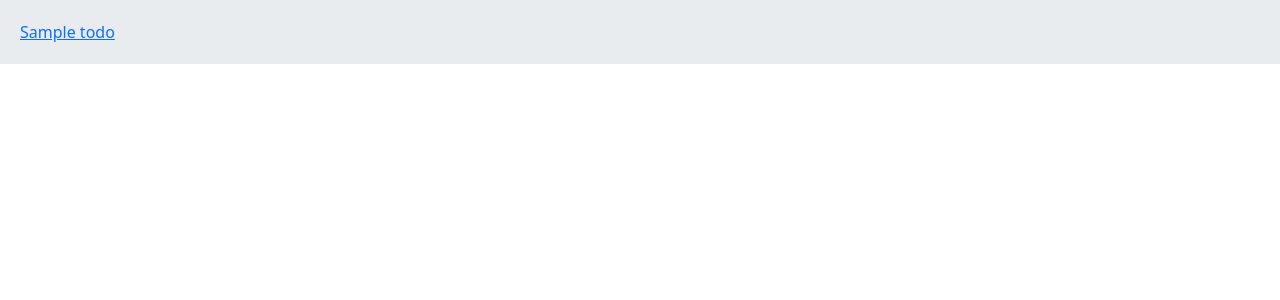
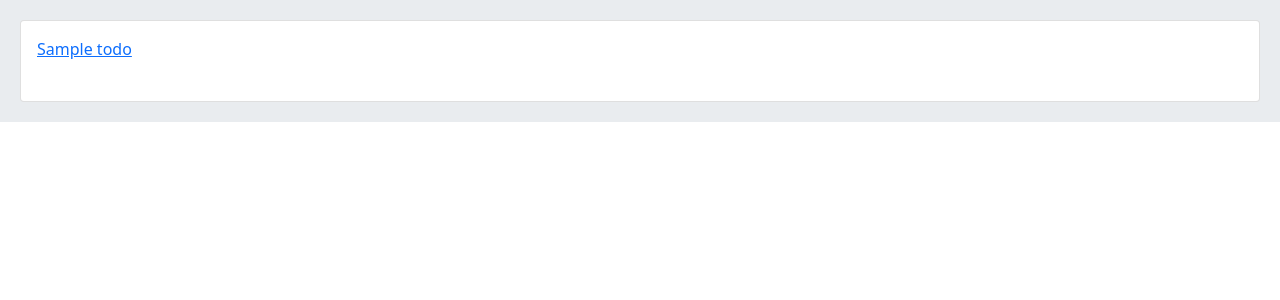
Before and after one commit to amirbigg/django-intro, a Django app: page / in a window 1280 px wide. Shown: the part 56-356 px from the top of the page. Run offline with Django 4.2, Linux system fonts and the light colour scheme; tables that the repository leaves empty hold one stand-in row (values such as "Sample post").

Commit message:
add ep12

```diff
--- a/home/urls.py
+++ b/home/urls.py
@@ -5,4 +5,5 @@ from . import views
 urlpatterns = [
 	path('', views.home, name='home'),
 	path('details/<int:todo_id>/', views.detail, name='details'),
+	path('delete/<int:todo_id>/', views.delete, name='delete'),
 ]
--- a/home/views.py
+++ b/home/views.py
@@ -1,4 +1,4 @@
-from django.shortcuts import render
+from django.shortcuts import render, redirect
 from .models import Todo
 
 
@@ -11,3 +11,8 @@ def home(request):
 def detail(request, todo_id):
 	todo = Todo.objects.get(id=todo_id)
 	return render(request, 'detail.html', {'todo':todo})
+
+
+def delete(request, todo_id):
+	Todo.objects.get(id=todo_id).delete()
+	return redirect('home')
--- a/templates/detail.html
+++ b/templates/detail.html
@@ -1,6 +1,7 @@
 {% extends 'base.html' %}
 
 {% block content %}
+    <a href="{% url 'delete' todo.id %}" class="btn btn-danger">Delete</a>
     <h3>{{ todo.title }}</h3>
     <small>{{ todo.created }}</small><hr/>
     <p>{{ todo.body }}</p>
--- a/templates/home.html
+++ b/templates/home.html
@@ -4,8 +4,10 @@
 
 {% block content %}
 
-    {% for todo in todos %}
-        <a href="{% url 'details' todo.id %}">{{ todo.title }}</a><br/>
-    {% endfor %}
+    <div class="card">
+        {% for todo in todos %}
+            <a class="card-body" href="{% url 'details' todo.id %}">{{ todo.title }}</a><br/>
+        {% endfor %}
+    </div>
 
 {% endblock %}
```
Also changed, not shown: db.sqlite3.
